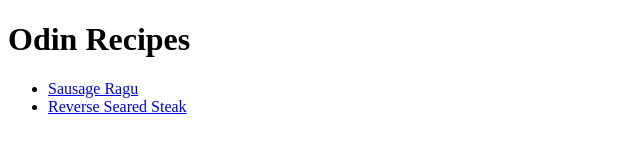
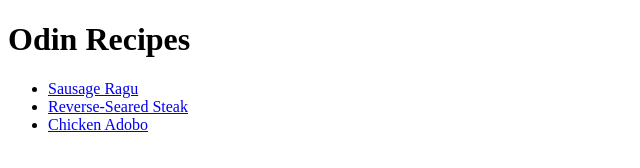
Before and after one commit to ajaxisonfire/odin-recipes, a plain HTML site: page index.html in a window 1280 px wide. Shown: the whole page, without its empty margins (0-640 px from the left). Drawn offline with Linux system fonts and the light colour scheme.

Commit message:
index.html

```diff
--- a/index.html
+++ b/index.html
@@ -9,8 +9,8 @@
     <h1>Odin Recipes</h1>
         <ul>
             <li><a href="recipes/sausage-ragu.html">Sausage Ragu</a></li>
-            <li><a href="recipes/reverse-seared-steak.html">Reverse Seared Steak</a></li>
-
+            <li><a href="recipes/reverse-seared-steak.html">Reverse-Seared Steak</a></li>
+            <li><a href="recipes/chicken-adobo.html">Chicken Adobo</a></li>
         </ul>
 
 
```
